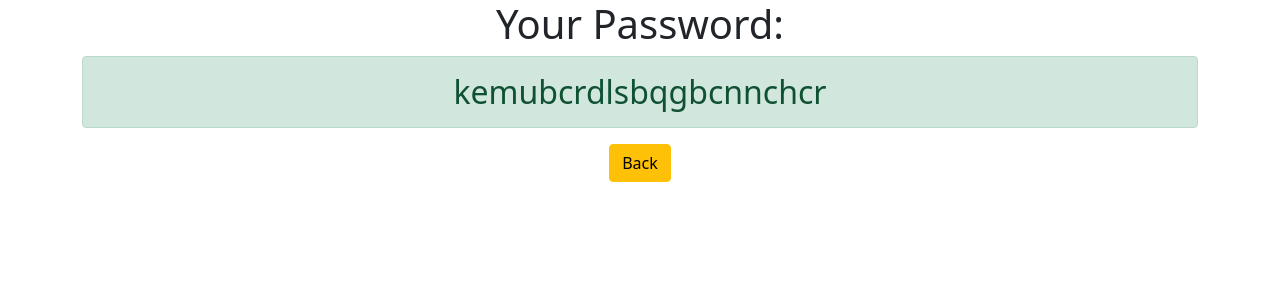
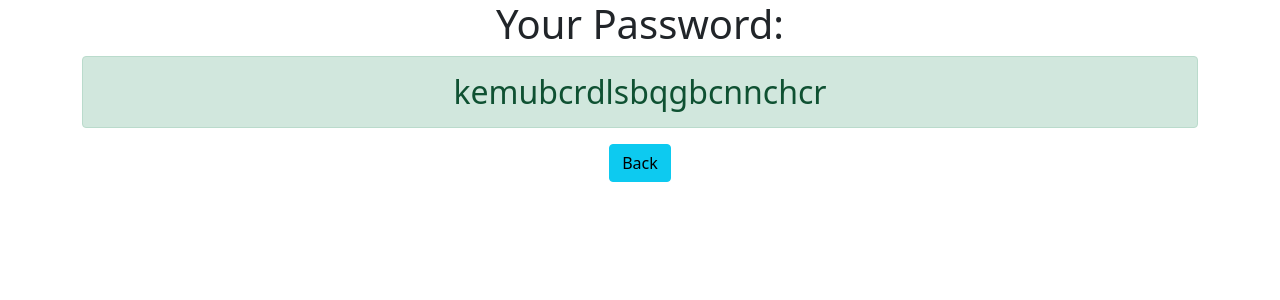
Before and after one commit to rolias4031/django3-password-generator, a Django app: page /generatedpassword/ in a window 1280 px wide. Shown: the top 300 px of the page. Run offline with Django 4.2, Linux system fonts and the light colour scheme.

Commit message:
changes to button style

```diff
--- a/generator/templates/generator/password.html
+++ b/generator/templates/generator/password.html
@@ -5,6 +5,6 @@
   <h1>Your Password:</h1>
   <h2 class="alert alert-success">{{ password }}</h2>
 
-  <a class="btn btn-warning" href="{% url 'index' %}">Back</a>
+  <a class="btn btn-info" href="{% url 'index' %}">Back</a>
 
 </div>
```
